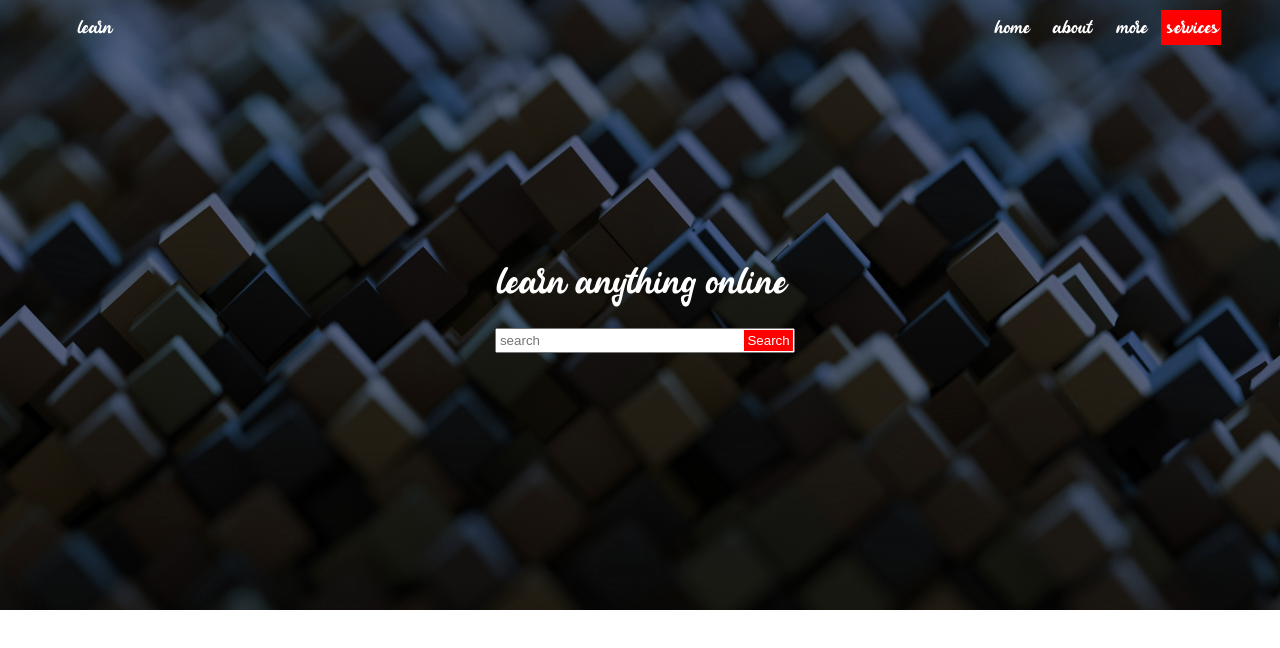
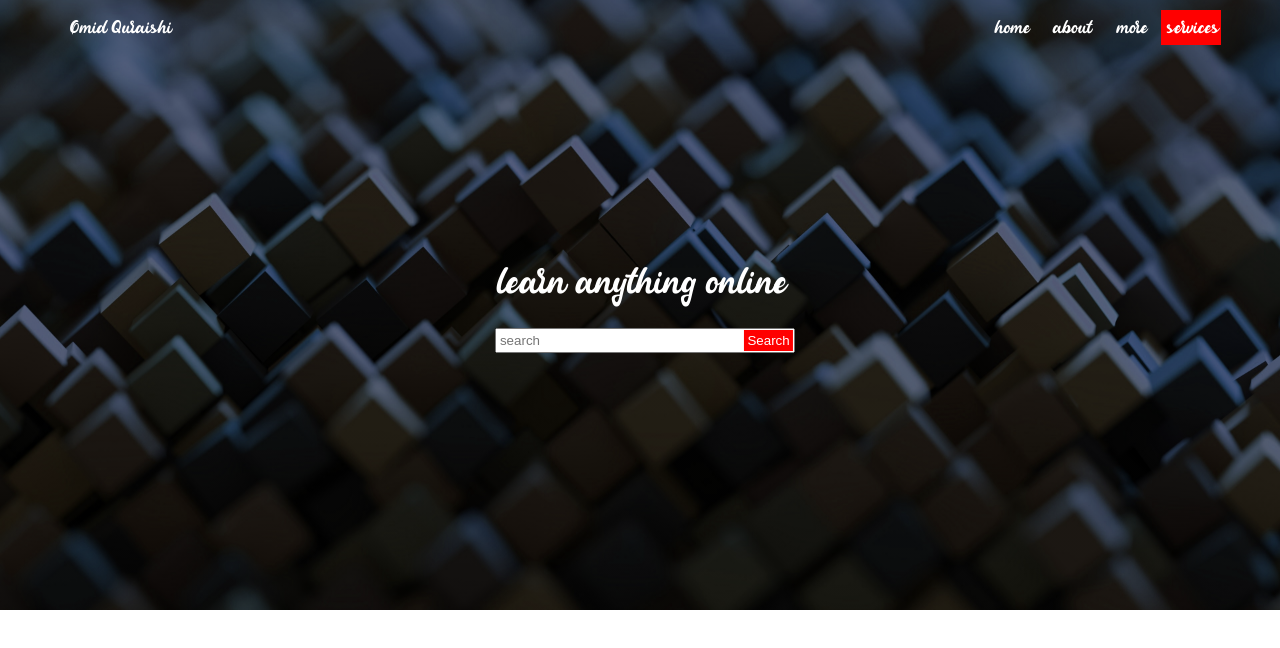
Before and after one commit to OmidQuraishy/practice2, a plain HTML site: page index.html in a window 1280 px wide. Drawn offline with Linux system fonts and the light colour scheme.

Commit message:
Add files via upload

```diff
--- a/index.html
+++ b/index.html
@@ -35,6 +35,9 @@
         }
         .logo{
             float:left;
+        }
+        .logo a{
+            width:102px;
         }
          a{
             color:white;
@@ -129,7 +132,6 @@
 }
 @media screen and (width:360px){
     .banner input[type="button"]{
-
             left:77%;
             top:88.1%;
     }
@@ -140,6 +142,7 @@
 nav a:hover:not(.active){
     background:blue;
 }
+
     </style>
 
 </head>
@@ -149,7 +152,7 @@ nav a:hover:not(.active){
     <header>
        <div class="navigation">
         <div class="logo">
-            <a href="#">learn</a>
+            <a href="#">Omid Quraishi</a>
         </div>
         <nav>
             <a href="#">home</a>
```
Also changed, not shown: 1624121059188.png (added).
